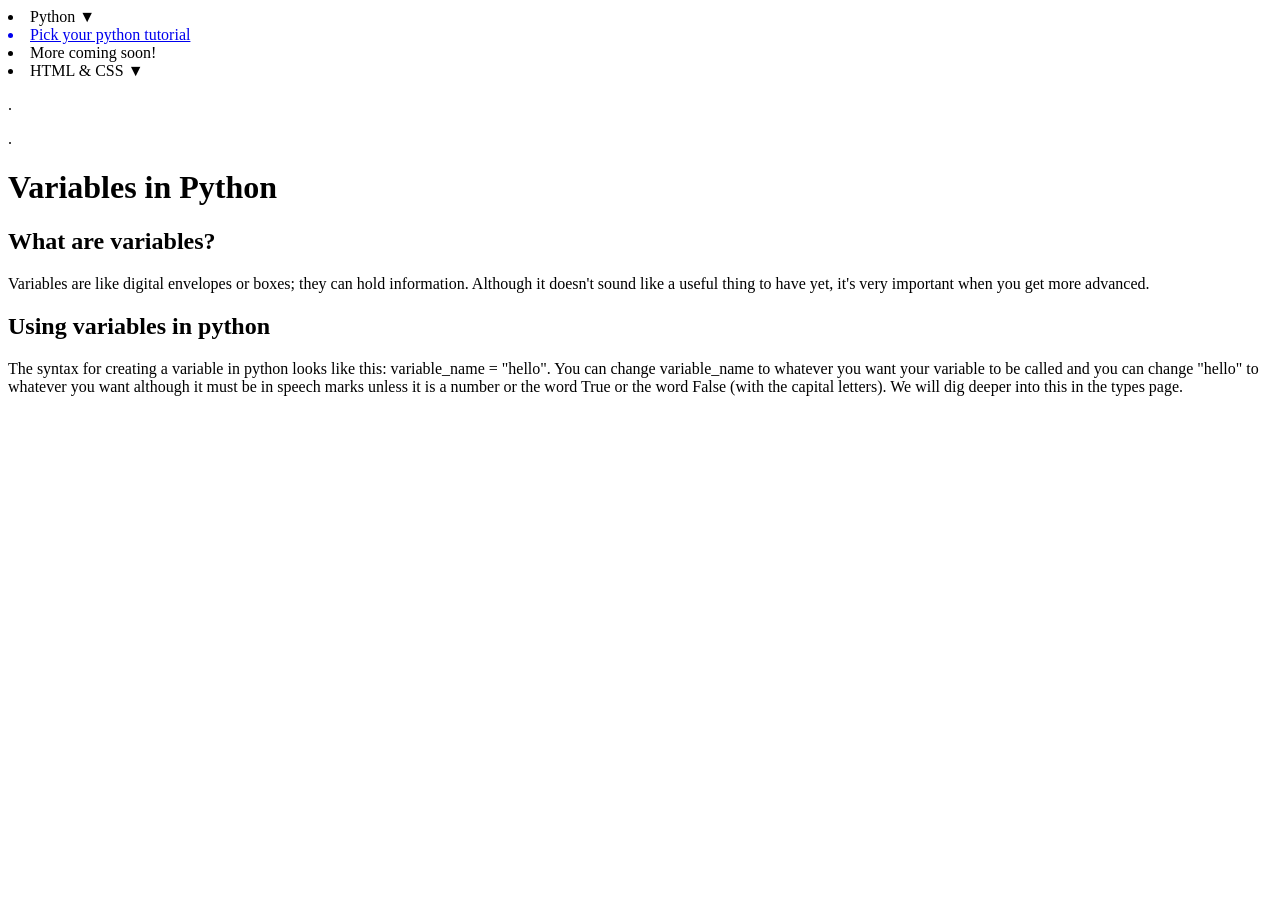
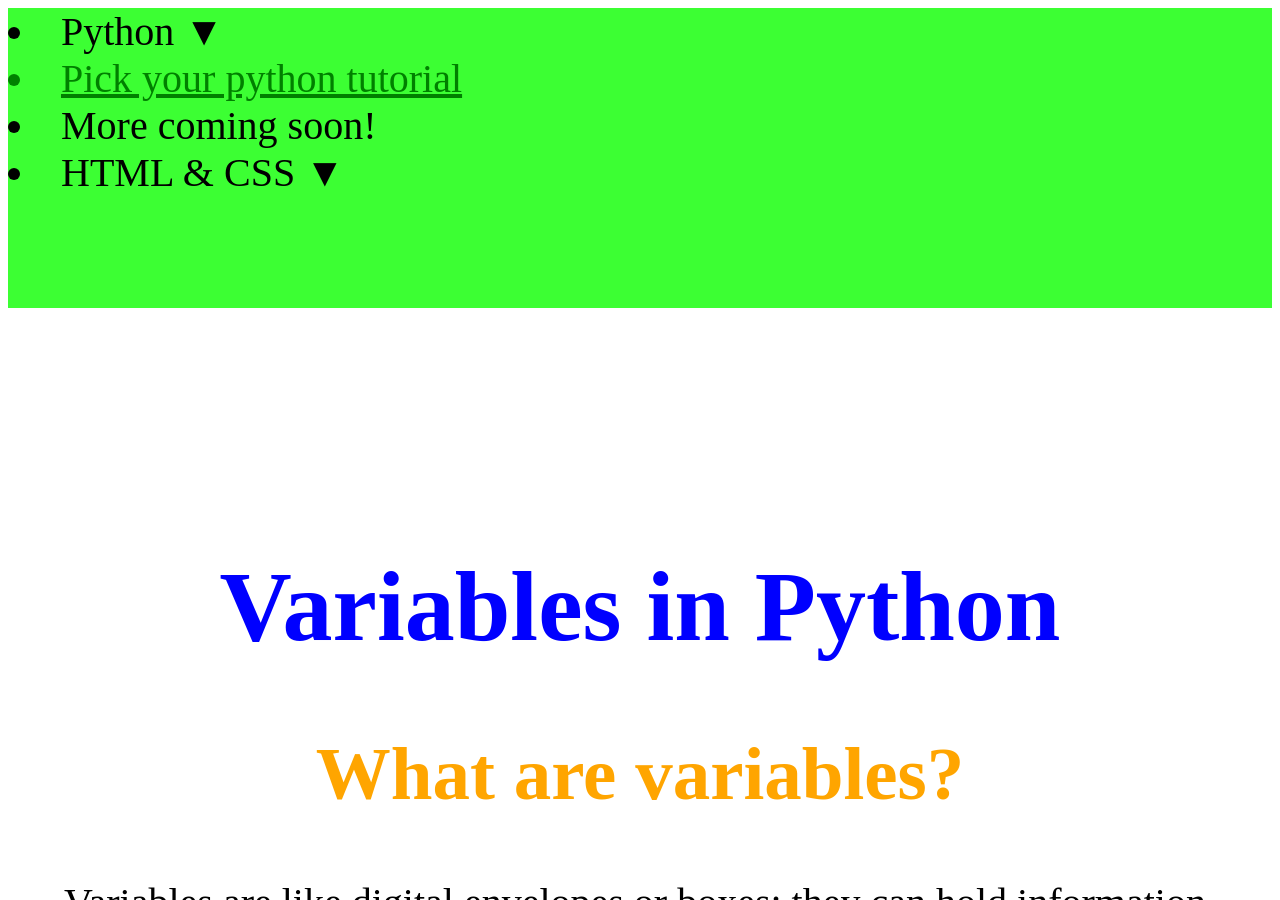
Before and after one commit to ostephagus/how-to-code.github.io, a Jekyll site: the page python-variables-page.html, which Jekyll copies as it is, in a window 1280 px wide and 900 px high. Built offline with Jekyll 4.4.1, drawn with Linux system fonts in a browser that asks for light colours; nearby versions of some CDN libraries.

Commit message:
Activate new filepaths

```diff
--- a/python-variables-page.html
+++ b/python-variables-page.html
@@ -2,7 +2,7 @@
 <!DOCTYPE html>
 <html lang="en-UK">
   <head>
-    <link rel='stylesheet' type='text/css' href='/Users/Lenovo user/Documents/Coding/html/How to code/Main/main.css'>
+    <link rel='stylesheet' type='text/css' href='sam.css'>
     <title>Python variables | How To Code</title>
   </head>
   <body>
```
